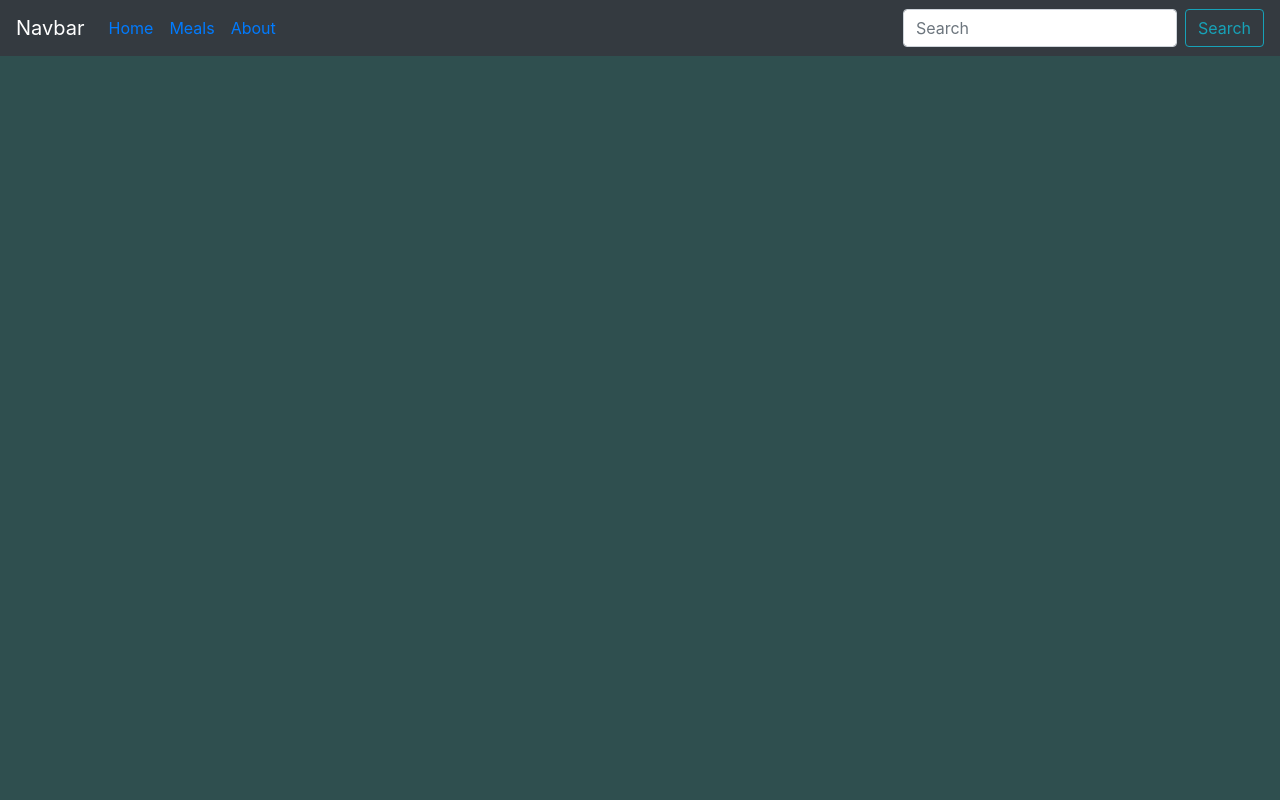
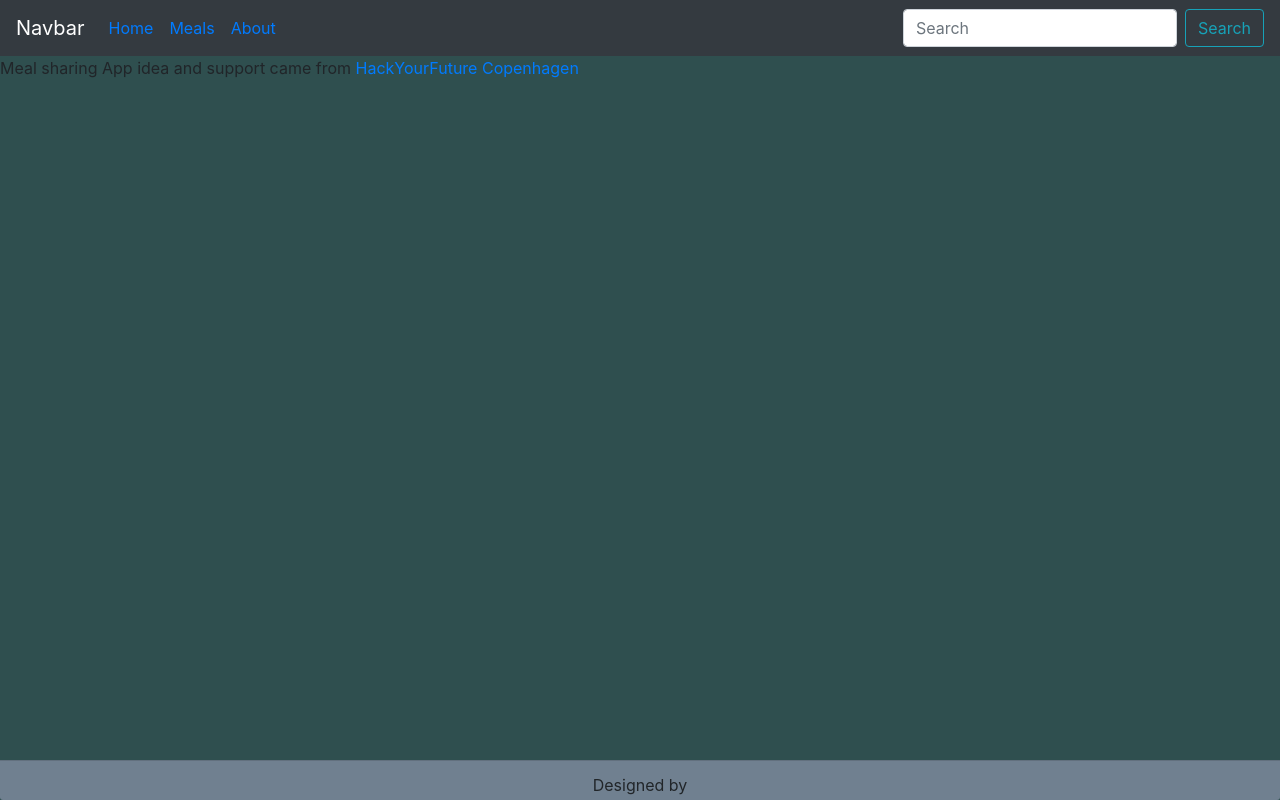
Before and after one commit to islam-fawzy25/meal-sharing, a React app: page /about in a window 1280 px wide. Built offline with nearby package versions, Linux system fonts and the light colour scheme; no server answers.

Commit message:
add new component

```diff
--- a/src/client/App.js
+++ b/src/client/App.js
@@ -7,8 +7,11 @@ import Title from "./components/structures/Title";
 import ReservationForm from "./components/reservation/ReservationForm";
 import AddNewMeal from "./components/meals/AddNewMeal";
 import FetchAvaliableReservations from "./components/reservation/AvailableReservations";
+import "./App.css";
+import FooterComponent from "./components/structures/Footer.component";
+import About from './components/structures/About'
+
 export const Data = createContext();
-import "./App.css";
 
 ////// is it good idea to define all stats here and pass it by context or
 // we can do better method like custom hook
@@ -52,6 +55,7 @@ function App() {
     >
       <Router>
         <NavBar />
+
         <Switch>
           <Route exact path="/">
             <Title />
@@ -65,8 +69,13 @@ function App() {
             <MealsComponent />
             <AddNewMeal />
           </Route>
+          <Route  path="/about">
+            < About />
+          </Route>
         </Switch>
+        <FooterComponent></FooterComponent>
       </Router>
+
     </Data.Provider>
   );
 }
--- a/src/client/components/meals/DisplayMeals.js
+++ b/src/client/components/meals/DisplayMeals.js
@@ -4,6 +4,8 @@ import "bootstrap/dist/css/bootstrap.min.css";
 import { Link } from "react-router-dom";
 import { Data } from "../../App";
 import "./meals.css";
+
+
 // Rendering each meal  in detail into /path:id page
 const DisplayMeals = ({ meal }) => {
   const { available, setAvailable, availableMeals, idMeal } = useContext(Data);
@@ -27,7 +29,7 @@ const DisplayMeals = ({ meal }) => {
 
     <div className="mealCard">
       <Card style={{ width: "18rem" }} >
-        <Card.Img  src="" />
+        <Card.Img  src="https://elements-video-cover-images-0.imgix.net/files/70a32ca9-6cae-4a1b-becc-22ce70cc1bf9/inline_image_preview.jpg?auto=compress&crop=edges&fit=crop&fm=jpeg&h=800&w=1200&s=d9e23f0660caef7c1bdccb6fc26b2bbe" />
         <Card.Body>
           <Card.Title>{meal.title}</Card.Title>
           <Card.Title>{meal.price} Kr</Card.Title>
--- a/src/client/components/meals/MealById.js
+++ b/src/client/components/meals/MealById.js
@@ -17,15 +17,19 @@ const MealById = () => {
   }, []);
   return (
     <Card style={{ width: "18rem" }}>
-      <Card.Img variant="top" src="burgerTable.png" />
+      <Card.Img variant="top" src="" />
       <Card.Body>
         <Card.Title>{idMeal.title}</Card.Title>
         <Card.Title>{idMeal.price} Kr</Card.Title>
         <Card.Text>{idMeal.description}</Card.Text>
         <Card.Title>Location: {idMeal.location}</Card.Title>
       </Card.Body>
-      <Card.Body></Card.Body>
+      <Card.Body>
+
+      </Card.Body>
+
     </Card>
+
   );
 };
 
--- /dev/null
+++ b/src/client/components/structures/About.js
@@ -0,0 +1,10 @@
+import React from "react";
+
+const About =()=>{
+    return(
+        <div>
+            Meal sharing App idea and support came from <a href='https://github.com/HackYourFuture-CPH'>HackYourFuture Copenhagen</a>
+        </div>
+    )
+}
+export default About
--- /dev/null
+++ b/src/client/components/structures/Footer.component.js
@@ -0,0 +1,13 @@
+import Card from "react-bootstrap/Card";
+import "bootstrap/dist/css/bootstrap.min.css";
+import React from "react";
+
+ const Footer =()=>{
+    return(
+        <Card.Footer className='footer'>
+        Designed by
+        </Card.Footer>
+    )
+}
+
+export default Footer
--- a/src/client/components/structures/main.css
+++ b/src/client/components/structures/main.css
@@ -1,5 +1,16 @@
 body{
     background-color:darkslategrey ;
-
+    height: 2.5rem;
 
   }
+
+  .footer{
+    background-color:slategray;
+    position:absolute;
+    bottom: 0px;
+    width: 100%;
+    text-align: center;
+    height: 2.5rem;
+  }
+
+  /* // i need to fix position issue for footer  still stuck in the middle of meals page */
```
